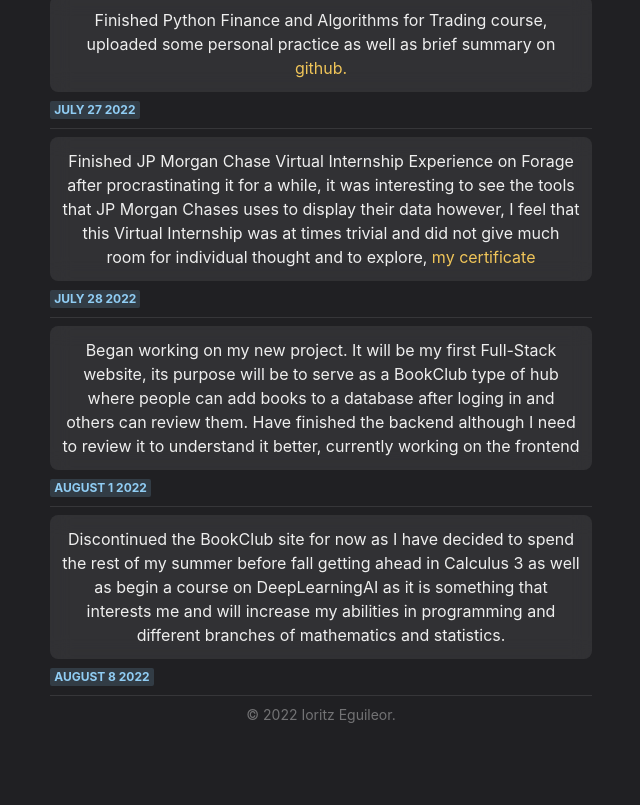
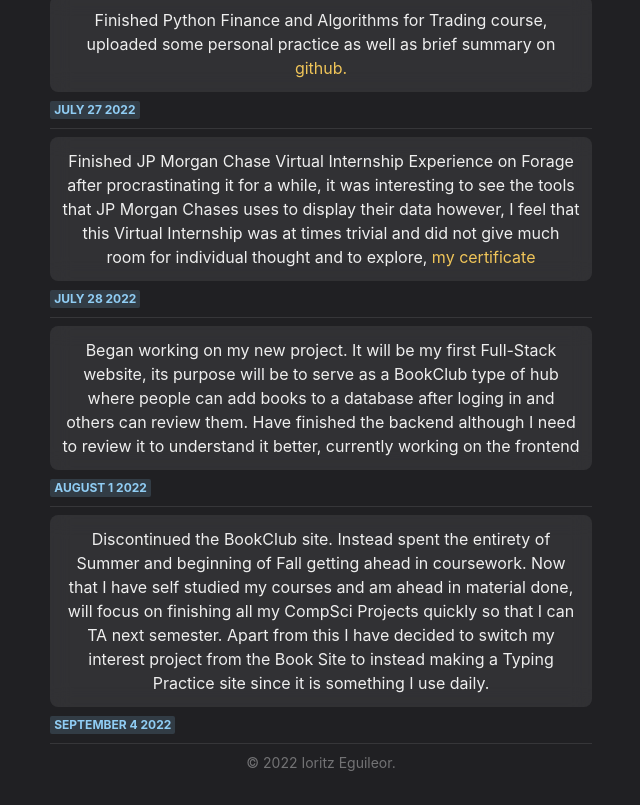
Before and after one commit to ioritzeguileor/ioritzeguileorcv, a Next.js app: page /updates in a window 1280 px wide. Shown: the part 836-1641 px from the top of the page, without its empty margins (319-959 px from the left). Before the commit the page ends 1593 px from the top, so only its background shows below. Built offline with nearby package versions, Linux system fonts and the light colour scheme.

Commit message:
Update updates.js

```diff
--- a/pages/updates.js
+++ b/pages/updates.js
@@ -20,7 +20,7 @@ const Posts = () => (
       </Entry>
        <Entry date="August 1 2022">Began working on my new project. It will be my first Full-Stack website, its purpose will be to serve as a BookClub type of hub where people can add books to a database after loging in and others can review them. Have finished the backend although I need to review it to understand it better, currently working on the frontend
       </Entry>
-      <Entry date="August 8 2022">Discontinued the BookClub site for now as I have decided to spend the rest of my summer before fall getting ahead in Calculus 3 as well as begin a course on DeepLearningAI as it is something that interests me and will increase my abilities in programming and different branches of mathematics and statistics.
+      <Entry date="September 4 2022">Discontinued the BookClub site. Instead spent the entirety of Summer and beginning of Fall getting ahead in coursework. Now that I have self studied my courses and am ahead in material done, will focus on finishing all my CompSci Projects quickly so that I can TA next semester. Apart from this I have decided to switch my interest project from the Book Site to instead making a Typing Practice site since it is something I use daily.
       </Entry>
      </Container>
   </Layout>
```
